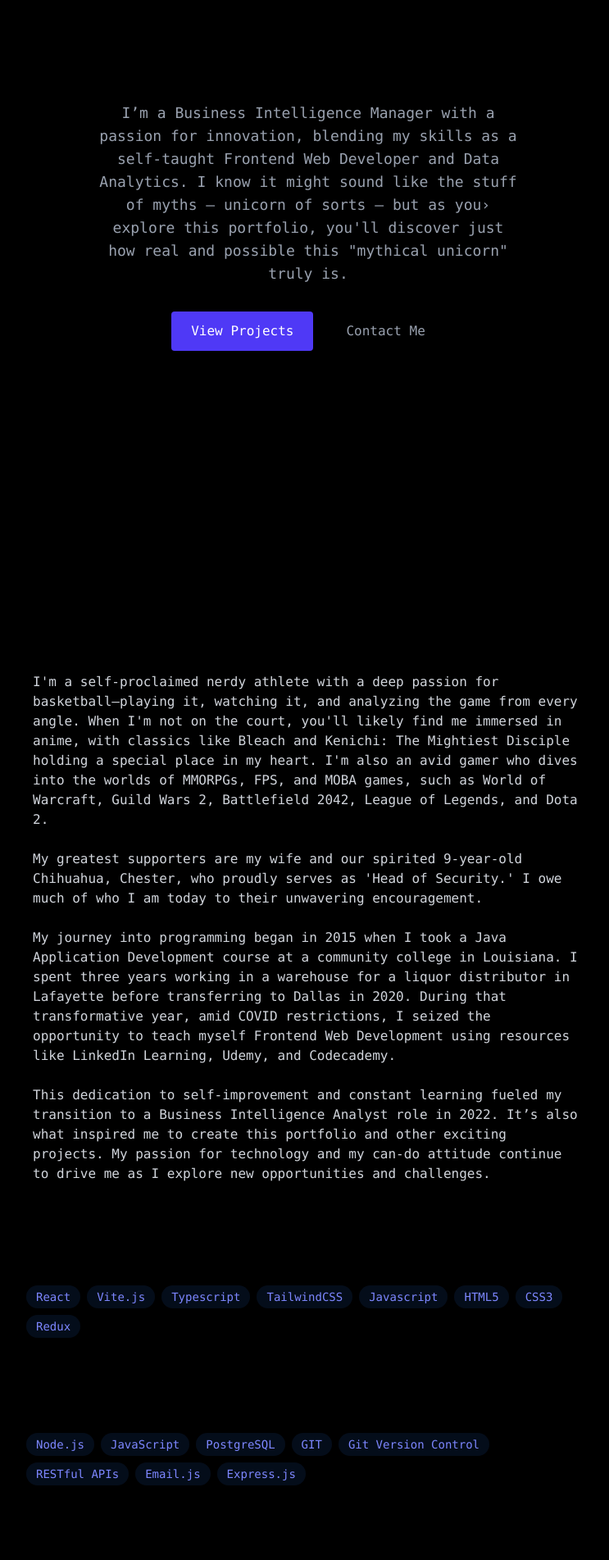
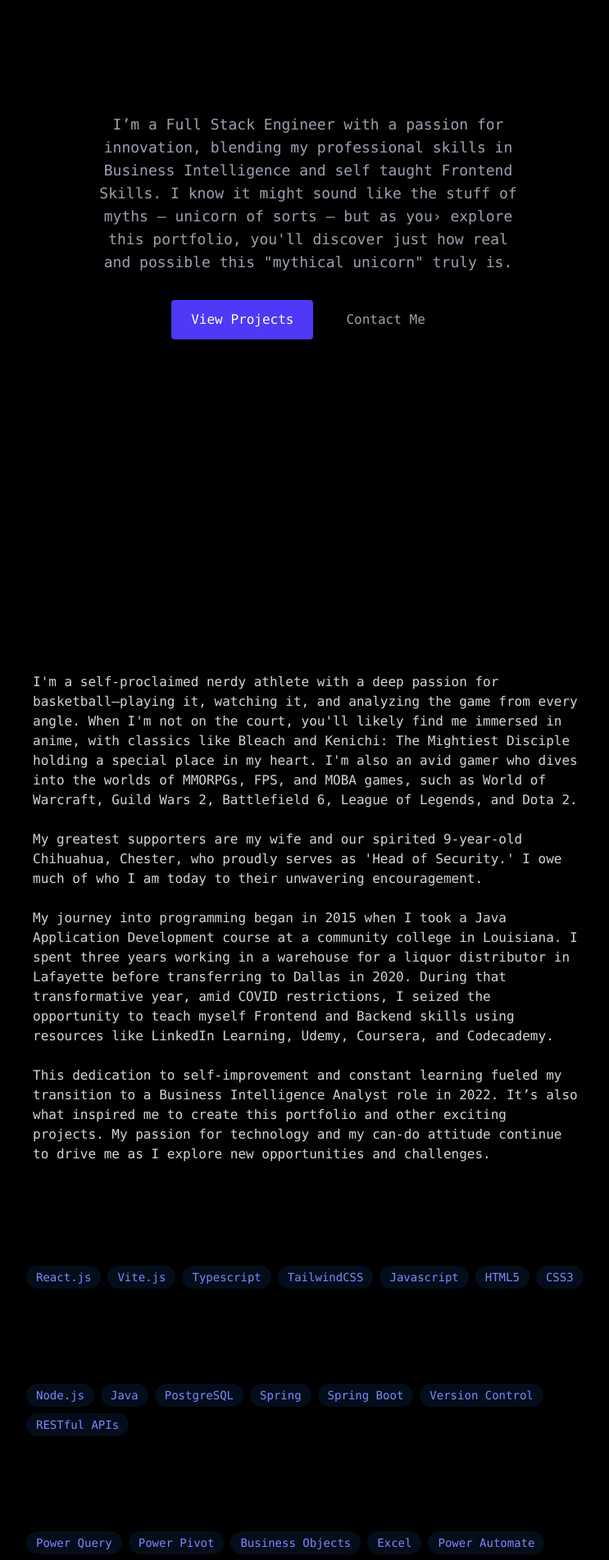
Before and after one commit to Kareem42/my-portfolio, a React (Vite) app: page / in a window 1280 px wide. Shown: the part 160-2063 px from the top of the page at 82% size, without its empty margins (264-1007 px from the left). Built offline with nearby package versions, Linux system fonts and the light colour scheme.

Commit message:
Changes to about me and hero section

```diff
--- a/package.json
+++ b/package.json
@@ -15,6 +15,7 @@
   "dependencies": {
     "@gsap/react": "^2.1.2",
     "@tailwindcss/vite": "^4.0.8",
+    "animejs": "^4.2.2",
     "class-variance-authority": "^0.7.1",
     "clsx": "^2.1.1",
     "emailjs-com": "^3.2.0",
--- a/src/components/section/About.jsx
+++ b/src/components/section/About.jsx
@@ -1,27 +1,24 @@
 import { RevealOnScroll } from "../RevealOnScroll";
-import Resume from '../../assets/Resume.pdf';
-
+import Resume from "../../assets/Resume.pdf";
 
 export const About = () => {
   const frontendSkills = [
-    "React",
+    "React.js",
     "Vite.js",
     "Typescript",
     "TailwindCSS",
     "Javascript",
     "HTML5",
     "CSS3",
-    "Redux",
   ];
   const backendSkills = [
     "Node.js",
-    "JavaScript",
+    "Java",
     "PostgreSQL",
-    "GIT",
-    "Git Version Control",
+    "Spring",
+    "Spring Boot",
+    "Version Control",
     "RESTful APIs",
-    "Email.js",
-    "Express.js"
   ];
   const businessIntell = [
     "Power Query",
@@ -31,7 +28,7 @@ export const About = () => {
     "Power Automate",
     "PowerPoint",
     "DAX",
-    "PowerBI"
+    "PowerBI",
   ];
   const dataScience = [
     "MySQL",
@@ -58,18 +55,19 @@ export const About = () => {
             <p className="text-gray-300 mb-6 font-mono">
               I&apos;m a self-proclaimed nerdy athlete with a deep passion for
               basketball—playing it, watching it, and analyzing the game from
-              every angle. When I&apos;m not on the court, you&apos;ll likely find me
-              immersed in anime, with classics like Bleach and Kenichi: The
-              Mightiest Disciple holding a special place in my heart. I&apos;m also
-              an avid gamer who dives into the worlds of MMORPGs, FPS, and MOBA
-              games, such as World of Warcraft, Guild Wars 2, Battlefield 2042,
-              League of Legends, and Dota 2.
+              every angle. When I&apos;m not on the court, you&apos;ll likely
+              find me immersed in anime, with classics like Bleach and Kenichi:
+              The Mightiest Disciple holding a special place in my heart.
+              I&apos;m also an avid gamer who dives into the worlds of MMORPGs,
+              FPS, and MOBA games, such as World of Warcraft, Guild Wars 2,
+              Battlefield 6, League of Legends, and Dota 2.
             </p>
 
             <p className="text-gray-300 mb-6 font-mono">
               My greatest supporters are my wife and our spirited 9-year-old
-              Chihuahua, Chester, who proudly serves as &apos;Head of Security.&apos; I
-              owe much of who I am today to their unwavering encouragement.
+              Chihuahua, Chester, who proudly serves as &apos;Head of
+              Security.&apos; I owe much of who I am today to their unwavering
+              encouragement.
             </p>
 
             <p className="text-gray-300 mb-6 font-mono">
@@ -78,8 +76,8 @@ export const About = () => {
               Louisiana. I spent three years working in a warehouse for a liquor
               distributor in Lafayette before transferring to Dallas in 2020.
               During that transformative year, amid COVID restrictions, I seized
-              the opportunity to teach myself Frontend Web Development using
-              resources like LinkedIn Learning, Udemy, and Codecademy.
+              the opportunity to teach myself Frontend and Backend skills using
+              resources like LinkedIn Learning, Udemy, Coursera, and Codecademy.
             </p>
 
             <p className="text-gray-300 mb-6 font-mono">
@@ -94,7 +92,9 @@ export const About = () => {
 
           <div className="grid grid-cols-1 md:grid-cols-2 gap-6">
             <div className="rounded-xl p-6 hover:-translate-y-1 transition-all">
-              <h3 className="text-xl font-bold mb-4 font-mono">Frontend Skills</h3>
+              <h3 className="text-xl font-bold mb-4 font-mono">
+                Frontend Skills
+              </h3>
               <div className="flex flex-wrap gap-2">
                 {frontendSkills.map((tech, key) => (
                   <span
@@ -108,7 +108,9 @@ export const About = () => {
               </div>
             </div>
             <div className="rounded-xl p-6 hover:-translate-y-1 transition-all">
-              <h3 className="text-xl font-bold mb-4 font-mono">Backend Skills</h3>
+              <h3 className="text-xl font-bold mb-4 font-mono">
+                Backend Skills
+              </h3>
               <div className="flex flex-wrap gap-2">
                 {backendSkills.map((tech, key) => (
                   <span
@@ -122,7 +124,9 @@ export const About = () => {
               </div>
             </div>
             <div className="rounded-xl p-6 hover:-translate-y-1 transition-all">
-              <h3 className="text-xl font-bold mb-4 font-mono">Business Intelligence Skills</h3>
+              <h3 className="text-xl font-bold mb-4 font-mono">
+                Business Intelligence Skills
+              </h3>
               <div className="flex flex-wrap gap-2">
                 {businessIntell.map((tech, key) => (
                   <span
@@ -136,7 +140,9 @@ export const About = () => {
               </div>
             </div>
             <div className="rounded-xl p-6 hover:-translate-y-1 transition-all">
-              <h3 className="text-xl font-bold mb-4 font-mono">Data Analyst Skills</h3>
+              <h3 className="text-xl font-bold mb-4 font-mono">
+                Data Analyst Skills
+              </h3>
               <div className="flex flex-wrap gap-2">
                 {dataScience.map((tech, key) => (
                   <span
--- a/src/components/section/Home.jsx
+++ b/src/components/section/Home.jsx
@@ -19,12 +19,12 @@ export const Home = () => {
           {/* </SplitComponent> */}
 
           <p className="text-gray-400 dark:text-gray-300 text-lg mb-8 max-w-lg mx-auto font-mono">
-            I’m a Business Intelligence Manager with a passion for innovation,
-            blending my skills as a self-taught Frontend Web Developer and Data
-            Analytics. I know it might sound like the stuff of myths — unicorn
-            of sorts — but as you› explore this portfolio, you&apos;ll discover
-            just how real and possible this &quot;mythical unicorn&quot; truly
-            is.
+            I’m a Full Stack Engineer with a passion for innovation, blending my
+            professional skills in Business Intelligence and self taught
+            Frontend Skills. I know it might sound like the stuff of myths —
+            unicorn of sorts — but as you› explore this portfolio, you&apos;ll
+            discover just how real and possible this &quot;mythical
+            unicorn&quot; truly is.
           </p>
           <div className="flex justify-center space-x-4">
             <a
```
Also changed, not shown: 1 other file (tests, documents, lock files or other folders).
